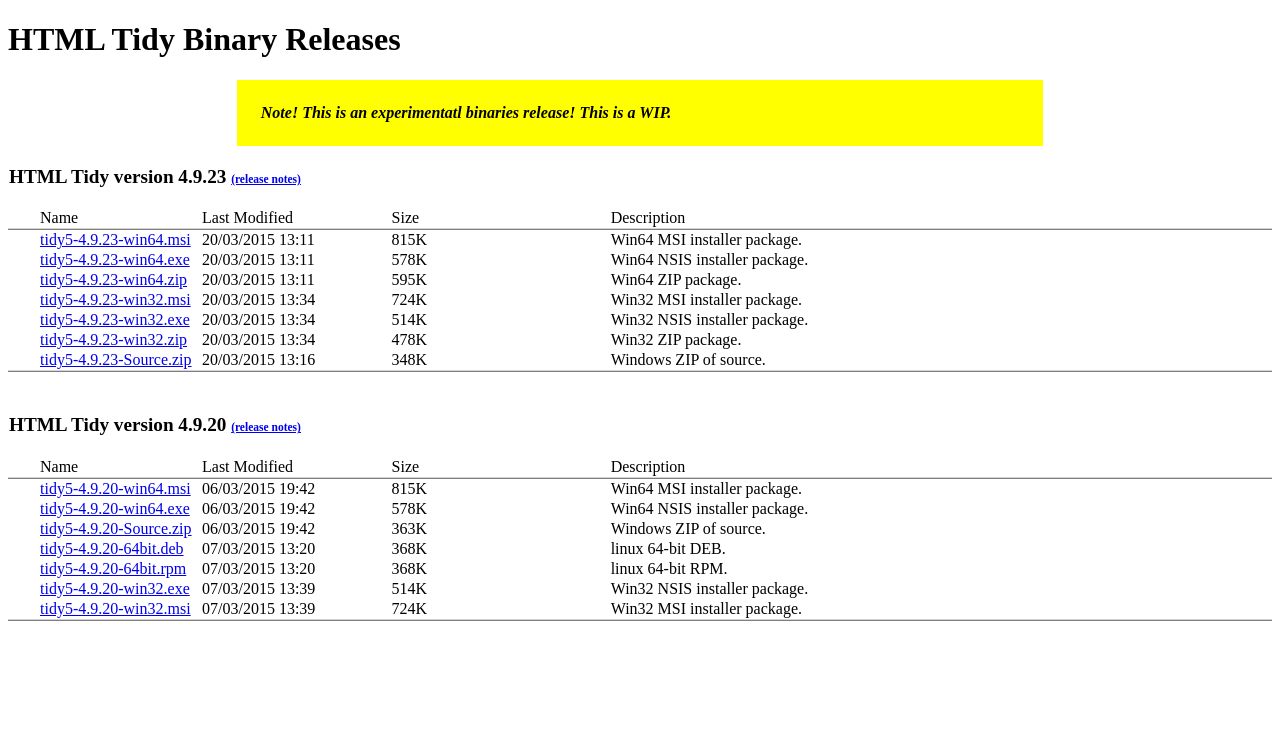
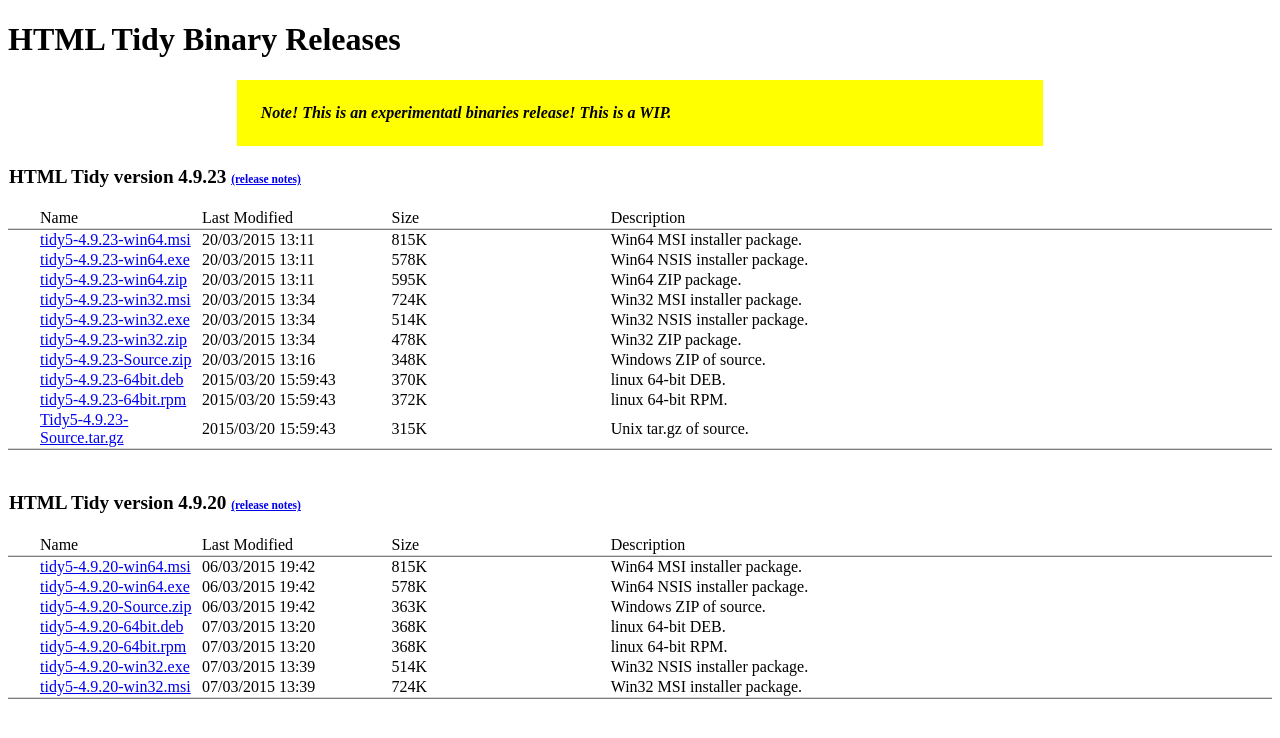
Before and after one commit to htacg/html-tidy.org.binaries, a Jekyll site: the page built from index.html, in a window 1280 px wide. Shown: the top 738 px of the page. Built offline with Jekyll 4.4.1, drawn with Linux system fonts in a browser that asks for light colours.

Commit message:
Add 4.9.23 unix deb/rpm 64bit binaries and source

```diff
--- a/_data/tidy.yml
+++ b/_data/tidy.yml
@@ -37,6 +37,21 @@
       modified: "20/03/2015  13:16"
       describe: "Windows ZIP of source."
 
+    - filename: tidy5-4.9.23-64bit.deb
+      filesize: 370K
+      modified: 2015/03/20 15:59:43
+      describe: linux 64-bit DEB.
+
+    - filename: tidy5-4.9.23-64bit.rpm
+      filesize: 372K
+      modified: 2015/03/20 15:59:43
+      describe: linux 64-bit RPM.
+
+    - filename: Tidy5-4.9.23-Source.tar.gz
+      filesize: 315K
+      modified: 2015/03/20 15:59:43
+      describe: Unix tar.gz of source.
+
 - path: tidy-4.9.20
   heading: "HTML Tidy version 4.9.20"
   notes: http://www.example.com
```
